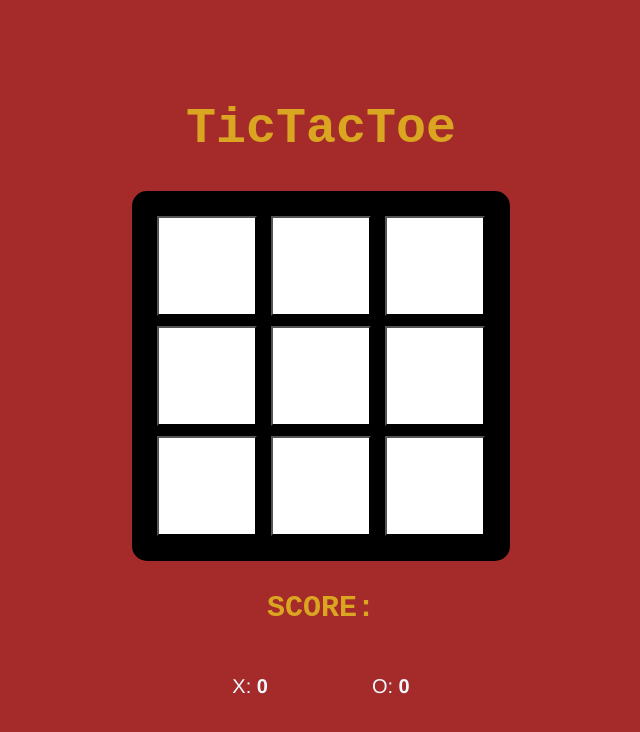
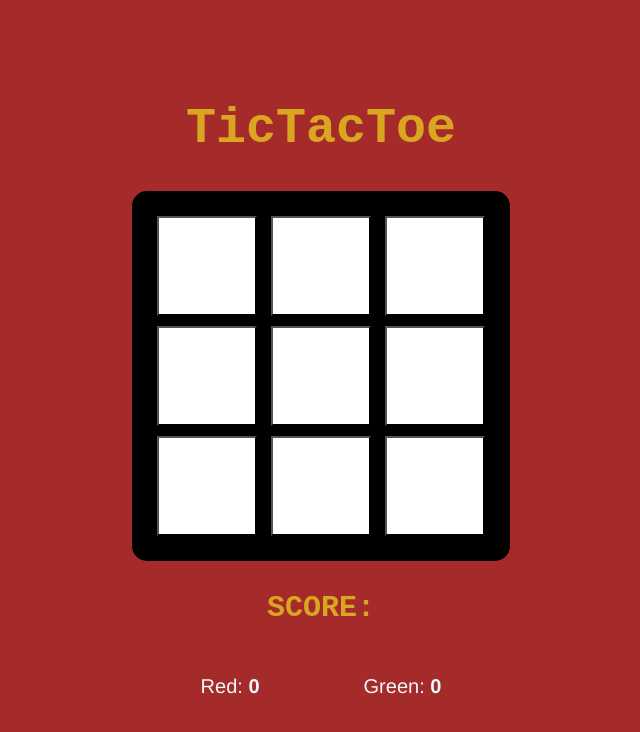
Before and after one commit to VakoB/TicTacToe, a plain HTML site: page index.html in a window 1280 px wide. Shown: the whole page, without its empty margins (319-959 px from the left). Drawn offline with Linux system fonts and the light colour scheme.

Commit message:
Update index.html

```diff
--- a/index.html
+++ b/index.html
@@ -27,8 +27,8 @@
             </div>
         </div>
         <h3 class="score-text">SCORE:</h3>
-        <p class="score"> X: <strong id="x"></strong></p>
-        <p class="score"> O: <strong id="o"></strong></p>
+        <p class="score"> Red: <strong id="x"></strong></p>
+        <p class="score"> Green: <strong id="o"></strong></p>
 
         <script src="tictactoe.js"></script>
     </body>
```
